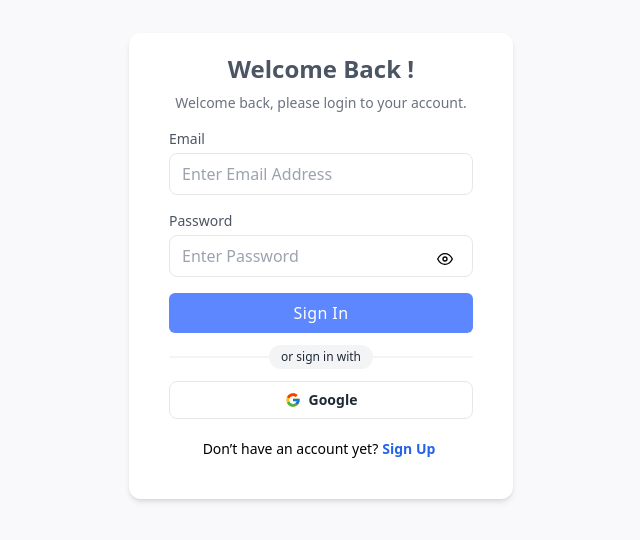
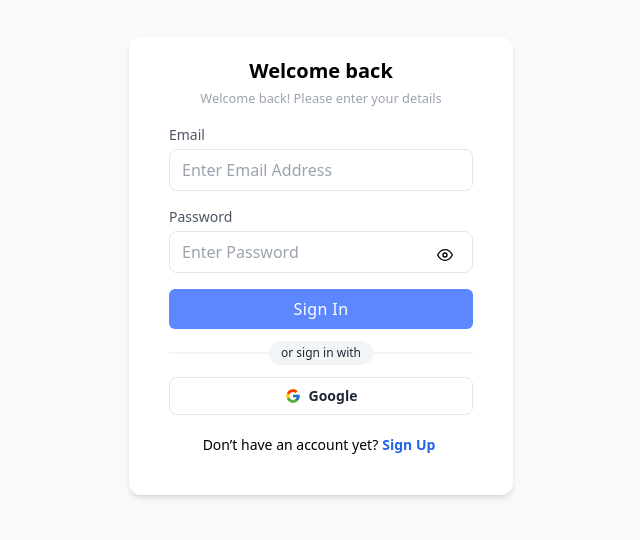
Before and after one commit to md-ali-0/Xeona, a React (Vite) app: page /login in a window 1280 px wide. Shown: the part 134-674 px from the top of the page, without its empty margins (319-959 px from the left). Built offline with nearby package versions, Linux system fonts and the light colour scheme.

Commit message:
Login Page Modified

```diff
--- a/src/pages/auth/login/Login.jsx
+++ b/src/pages/auth/login/Login.jsx
@@ -9,13 +9,13 @@ const Login = () => {
                 <form>
                     <div className="bg-white px-10 py-5 rounded-xl w-screen shadow-md max-w-sm">
                         <div className="space-y-4">
-                            <div className="space-y-2">
-                                <h1 className="text-center text-2xl font-semibold text-gray-600">
-                                    Welcome Back !
+                            <div className="text-center space-y-2">
+                                <h1 className="text-xl font-semibold">
+                                    Welcome back
                                 </h1>
-                                <h4 className="text-sm text-center text-gray-500">
-                                    Welcome back, please login to your account.
-                                </h4>
+                                <small className="text-gray-400">
+                                    Welcome back! Please enter your details
+                                </small>
                             </div>
                             <div>
                                 <label
```
